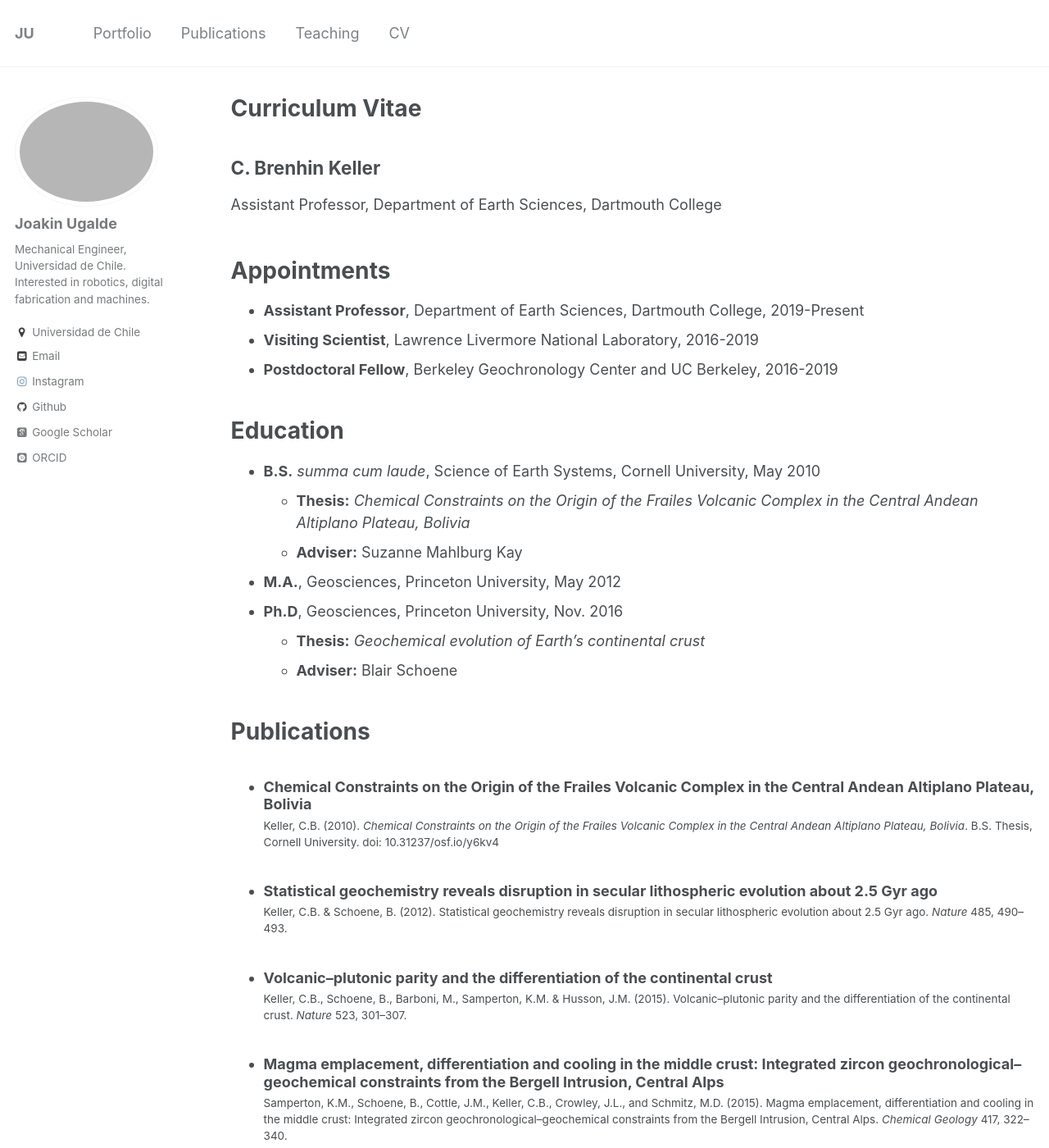
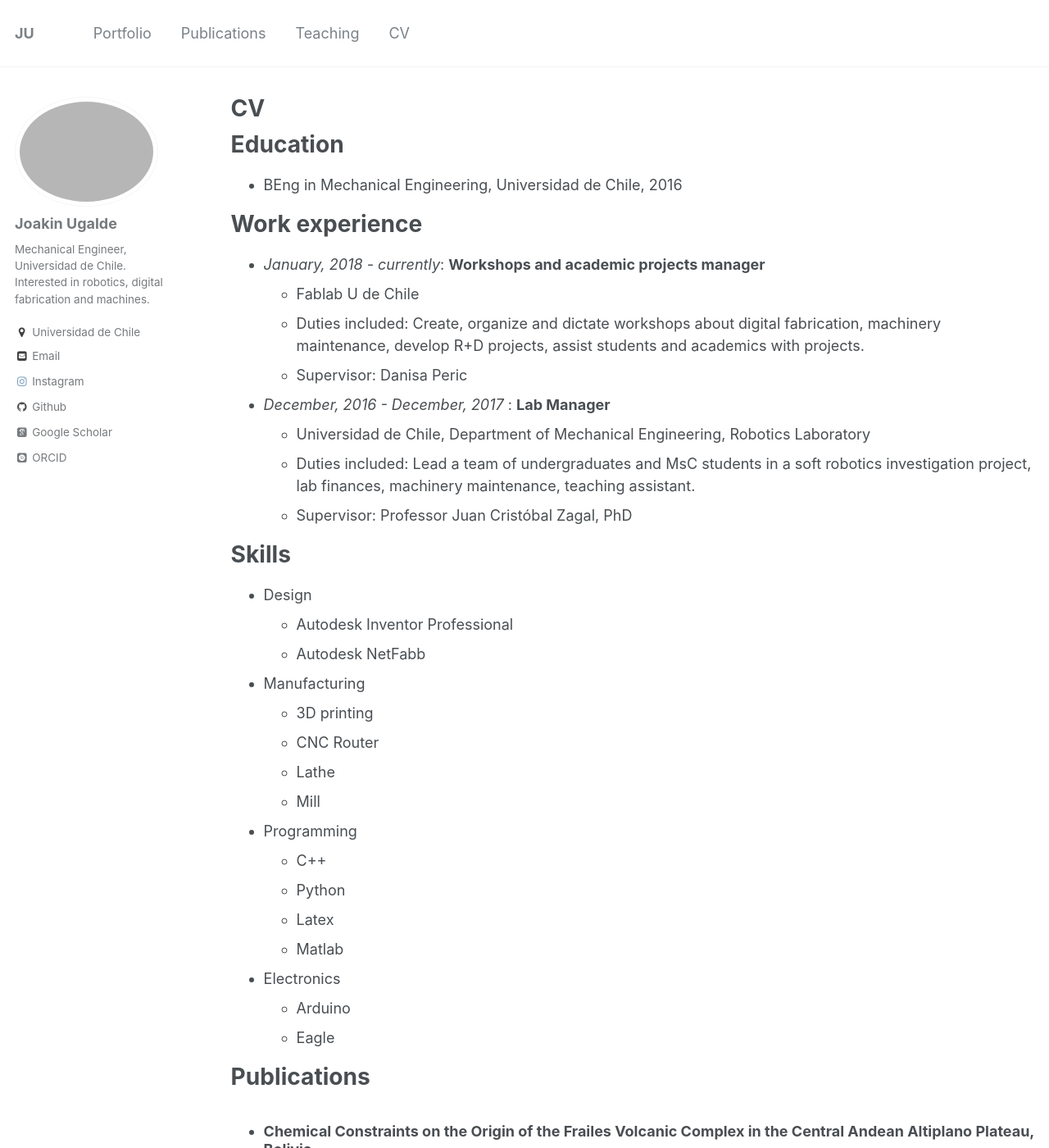
Before and after one commit to jkugalde/jkugalde.github.io, a Jekyll site: the page built from _pages/cv.md, in a window 1280 px wide and 1400 px high. Shown: the whole window at 82% size. Built offline with Jekyll 4.4.1, drawn with Linux system fonts in a browser that asks for light colours; some web fonts are replaced; some of the changed text lies outside the part shown.

Commit message:
Initial commit

```diff
--- a/_pages/cv.md
+++ b/_pages/cv.md
@@ -1,78 +1,58 @@
 ---
 layout: archive
-title: "Curriculum Vitae"
+title: "CV"
 permalink: /cv/
 author_profile: true
 redirect_from:
   - /resume
 ---
+
 {% include base_path %}
-
-C. Brenhin Keller
----
-Assistant Professor, Department of Earth Sciences, Dartmouth College
-<br/><br/>
-
-Appointments
-======
-* <b>Assistant Professor</b>, Department of Earth Sciences, Dartmouth College, 2019-Present
-* <b>Visiting Scientist</b>, Lawrence Livermore National Laboratory, 2016-2019
-* <b>Postdoctoral Fellow</b>, Berkeley Geochronology Center and UC Berkeley, 2016-2019
-<br/><br/>
 
 Education
 ======
-* <b>B.S.</b> <i>summa cum laude</i>, Science of Earth Systems, Cornell University, May 2010
-  * <b>Thesis:</b> [<i>Chemical Constraints on the Origin of the Frailes Volcanic Complex in the Central Andean Altiplano Plateau, Bolivia</i>](https://doi.org/10.31237/osf.io/y6kv4)
-  * <b>Adviser:</b> [Suzanne Mahlburg Kay](https://scholar.google.com/citations?user=dPXx4dAAAAAJ&hl=en)
-* <b>M.A.</b>, Geosciences, Princeton University, May 2012
-* <b>Ph.D</b>, Geosciences, Princeton University, Nov. 2016
-  * <b>Thesis:</b> [<i>Geochemical evolution of Earth’s continental crust</i>](https://doi.org/10.31237/osf.io/q7yra)
-  * <b>Adviser:</b> [Blair Schoene](https://www.princeton.edu/geosciences/people/schoene/)
-<br/><br/>
+* BEng in Mechanical Engineering, Universidad de Chile, 2016
+
+Work experience
+======
+* _January, 2018 - currently_: **Workshops and academic projects manager**
+  * Fablab U de Chile
+  * Duties included: Create, organize and dictate workshops about digital fabrication, machinery maintenance, develop R+D projects, assist students and academics with projects.
+  * Supervisor: Danisa Peric
+
+* _December, 2016 - December, 2017_ : **Lab Manager**
+  * Universidad de Chile, Department of Mechanical Engineering, Robotics Laboratory
+  * Duties included: Lead a team of undergraduates and MsC students in a soft robotics investigation project, lab finances, machinery maintenance, teaching assistant.
+  * Supervisor: Professor Juan Cristóbal Zagal, PhD
+
+
+Skills
+======
+* Design
+  * Autodesk Inventor Professional
+  * Autodesk NetFabb
+* Manufacturing
+  * 3D printing
+  * CNC Router
+  * Lathe
+  * Mill
+* Programming
+  * C++
+  * Python
+  * Latex
+  * Matlab
+* Electronics
+  * Arduino
+  * Eagle
 
 Publications
 ======
   <ul>{% for post in site.publications %}
     {% include archive-single-cv.html %}
   {% endfor %}</ul>
-  <br/>
 
 Teaching
 ======
   <ul>{% for post in site.teaching %}
     {% include archive-single-cv.html %}
   {% endfor %}</ul>
-  <br/>
-
-Awards
-======
-* <b>U.S. Department of Energy Computational Science Graduate Fellowship</b> 2012-2016<br/>
-
-* <b>Princeton University Centennial Fellowship</b> 2010-2012<br/>
-
-* <b>Frank H.T. Rhodes Award</b> 2010<br/>
-
-* <b>CALS Academic Excellence Award</b> 2010<br/>
-
-* <b>Ann S. and Robert R. Morley Student Research Grant</b> 2009
-<br/><br/>
-
-Field experience
-======
-* [<u>Hell Creek region, Montana. K-Pg boundary</u> 2017](/fieldwork/100-hell-creek-2017/)
-* [<u>Columbia River Plateau, Washington. Flood basalt volcanism</u> 2016](/fieldwork/101-columbia-river-2016/)
-* [<u>Needle Mountains, Colorado. Proterozoic tectonics and magmatism</u> 2012-2014](/fieldwork/105-needle-mountains-2014/)
-* [<u>Talkeetna Arc, Alaska. Lower crustal magmatism</u> 2013](/fieldwork/106-talkeetna-2013/)
-* [<u>Bergell Pluton, Central Alps, Italy. Mechanisms and timescales of pluton emplacement</u> 2011-2014](/fieldwork/109-bergell-2011/)
-* [<u>Adelaide Rift, South Australia. Neoproterozoic Earth history</u> 2010](/fieldwork/110-flinders-2010/)
-* [<u>Bolivian Altiplano. Petrology and Geochemistry of the Frailes Ignimbrite</u> 2010](/fieldwork/111-frailes-2010/)
-<br/><br/>
-
-Other
-======
-* Advisory Committee member, Interdisciplinary Earth Data Alliance (IEDA)
-* Session chair, “Upper Crust Evolution: Models of Formation and Composition”, AGU Fall Meeting, 2018
-* Session chair, “Igneous Processes throughout the Arc Crustal Column and Oceanic Mantle”, Goldschmidt Conference, 2018
-* Session chair, “Recent Advances in Precambrian Geology” GSA Annual Meeting, 2017
-* Session chair, “Resolving process through geochronology: new techniques, applications and interpretations.” AGU Fall Meeting, 2015.
```
Also changed, not shown: _fieldwork/100-hell-creek-2017.md (deleted, +0 -27 lines), _fieldwork/101-columbia-river-2016.md (deleted, +0 -32 lines), _fieldwork/105-needle-mountains-2014.md (deleted, +0 -97 lines), _fieldwork/106-talkeetna-2013.md (deleted, +0 -57 lines), _fieldwork/109-bergell-2011.md (deleted, +0 -159 lines), _fieldwork/110-flinders-2010.md (deleted, +0 -40 lines), _fieldwork/111-frailes-2010.md (deleted, +0 -31 lines), _fieldwork/123-other-field-trips.md (deleted, +0 -148 lines).
